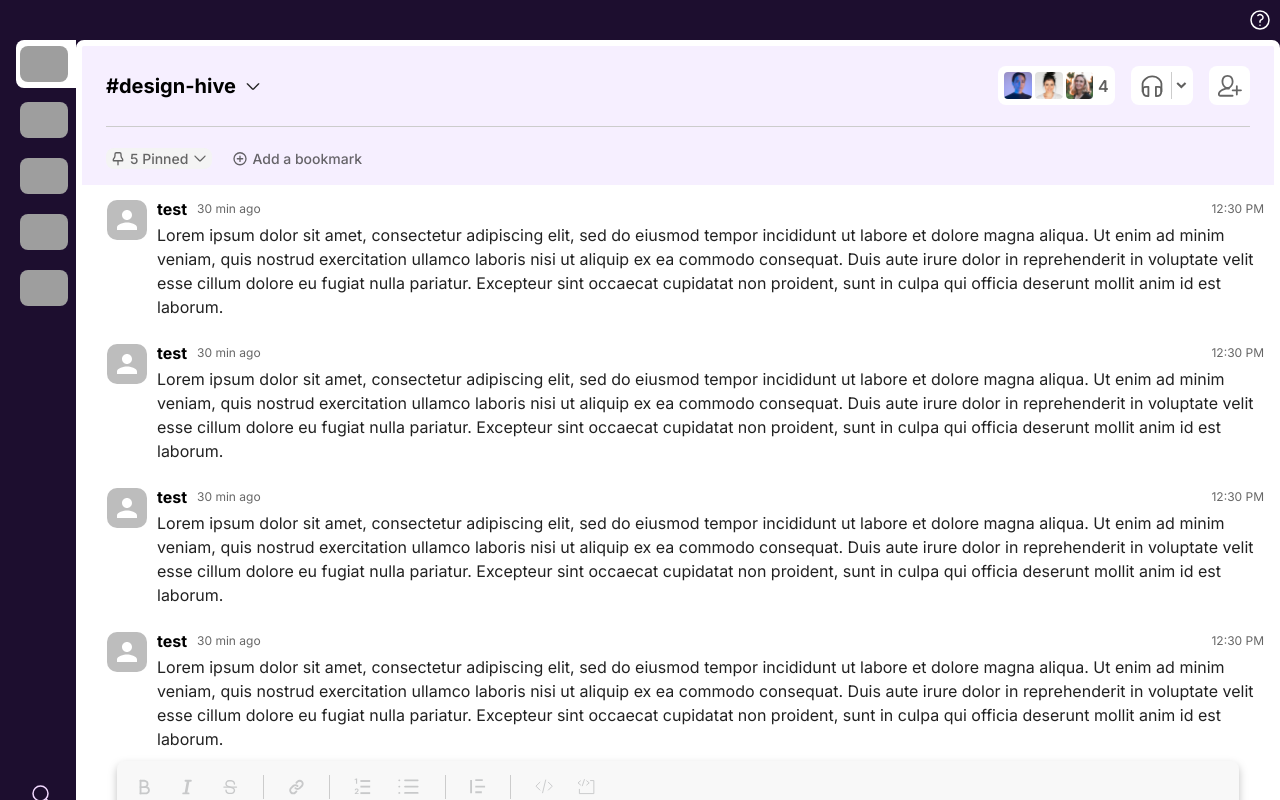
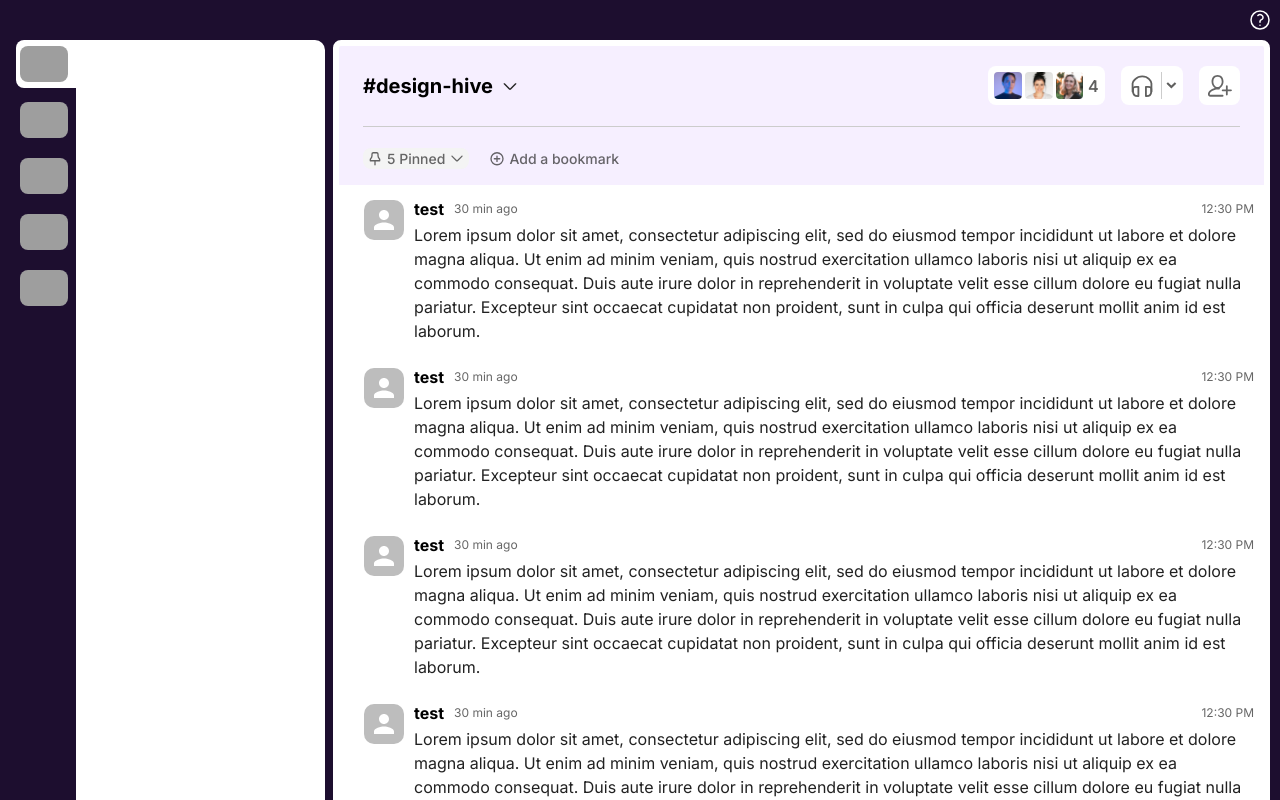
Before and after one commit to opencodeiiita/Hitch-Frontend, a Next.js app: page /workspace/1 in a window 1280 px wide. Shown: the top 800 px of the page. Built offline with nearby package versions, Linux system fonts and the light colour scheme; grey boxes are pictures that could not be loaded.

Commit message:
feat: sidebar skeleton

```diff
--- a/src/app/workspace/[id]/page.jsx
+++ b/src/app/workspace/[id]/page.jsx
@@ -24,8 +24,8 @@ export default function Page({params}) {
                 </svg>
 
             </nav>
-            <div className='flex grow'>
-                <section className='  flex flex-col justify-between bg-background-dark pb-6 pl-4'>
+            <div className='flex grow bg-background-dark pr-2.5 pb-2'>
+                <section className='flex flex-col justify-between bg-background-dark pb-6 pl-4'>
                     <ul className='space-y-2'>
                         {/* Map over all channels user belongs to here */}
                         {[1,2,3,4,5].map(channel=>(
@@ -47,6 +47,9 @@ export default function Page({params}) {
 
                     </aside>
                 </section>
+                <section className='h-full w-[249px] bg-white rounded-[10px] rounded-tl-none mr-2'>
+                    {/* Please put the sidebar component inside this without changing any styles of section */}
+                </section>
                 <ConversationCards />
             </div>
         </div>
```
